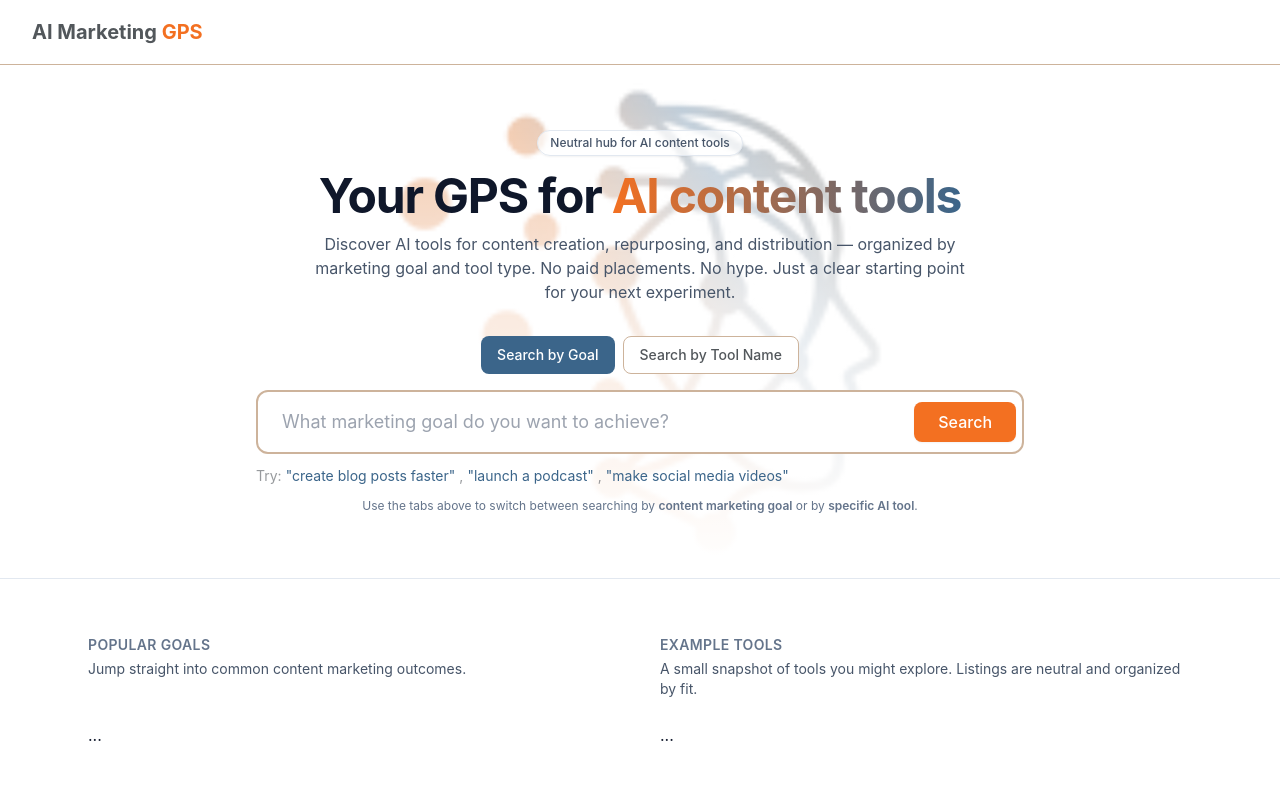
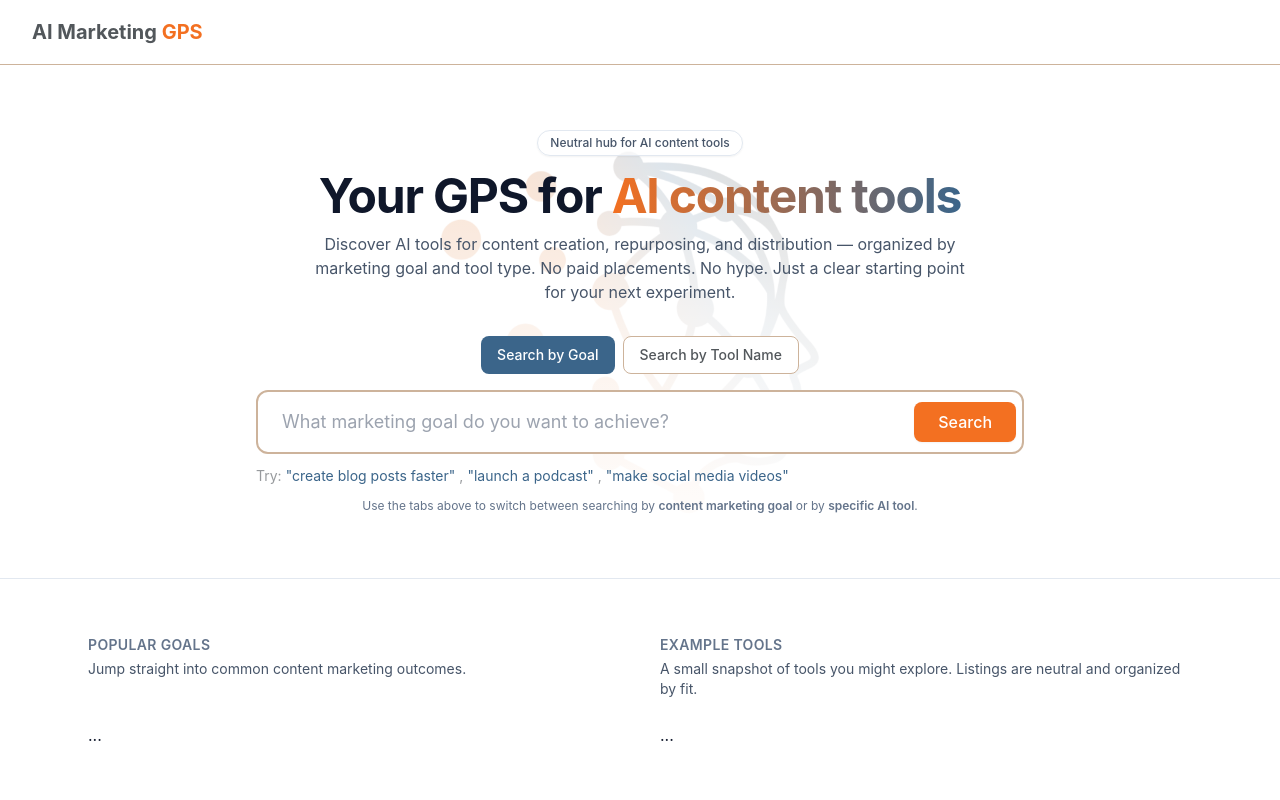
Before and after one commit to lonnierod-ai/ai-marketing-gps, a Next.js app: page / in a window 1280 px wide. Shown: the top 800 px of the page. Built offline with nearby package versions, Linux system fonts and the light colour scheme.

Commit message:
Update page.tsx

```diff
--- a/src/app/page.tsx
+++ b/src/app/page.tsx
@@ -31,21 +31,27 @@ export default function HomePage() {
 
      {/* HERO + SEARCH */}
 <section className="relative overflow-hidden border-b border-slate-200 bg-white">
-             {/* hero background icon */}
+
+  {/* HERO BACKGROUND ICON */}
   <div className="pointer-events-none absolute inset-0 flex items-center justify-center">
     <div
-            className="h-[420px] w-[420px] sm:h-[520px] sm:w-[520px] md:h-[600px] md:w-[600px] opacity-40"
+      className="opacity-25"
       style={{
-              backgroundImage: 'url("/ai-gps-icon.png")',
-              backgroundSize: "contain",
+        backgroundImage: 'url("/ai-gps-hero.png")',
+        backgroundSize: "800px",
         backgroundRepeat: "no-repeat",
         backgroundPosition: "center",
+        width: "800px",
+        height: "800px",
       }}
-          />
+    ></div>
   </div>
-        <div className="pointer-events-none absolute inset-0 bg-gradient-to-b from-white/10 via-white/70 to-white" />
+
+  {/* Soft overlay for readability */}
+  <div className="pointer-events-none absolute inset-0 bg-gradient-to-b from-white/10 via-white/70 to-white"></div>
 
   <div className="relative mx-auto max-w-4xl px-4 py-12 sm:px-6 sm:py-16">
+
     <div className="mx-auto max-w-2xl text-center">
       <p className="inline-flex items-center justify-center rounded-full border border-slate-200 bg-white/70 px-3 py-1 text-xs font-medium text-slate-600 shadow-sm">
         Neutral hub for AI content tools
@@ -59,15 +65,13 @@ export default function HomePage() {
       </h1>
 
       <p className="mt-3 text-sm leading-relaxed text-slate-600 sm:text-base">
-              Discover AI tools for content creation, repurposing, and
-              distribution — organized by marketing goal and tool type. No paid
-              placements. No hype. Just a clear starting point for your next
-              experiment.
+        Discover AI tools for content creation, repurposing, and distribution —
+        organized by marketing goal and tool type. No paid placements. No hype.
+        Just a clear starting point for your next experiment.
       </p>
     </div>
 
     <div className="mt-8">
-            {/* Your existing tabbed search component */}
       <SearchBar onSearch={handleSearch} />
     </div>
 
@@ -78,6 +82,7 @@ export default function HomePage() {
     </p>
   </div>
 </section>
+
 
       {/* QUICK LINKS & FEATURED TOOLS (minimal sections) */}
          <section className="border-b border-slate-200 bg-white">
```
Lines whose indentation alone changed are shown as unchanged.
